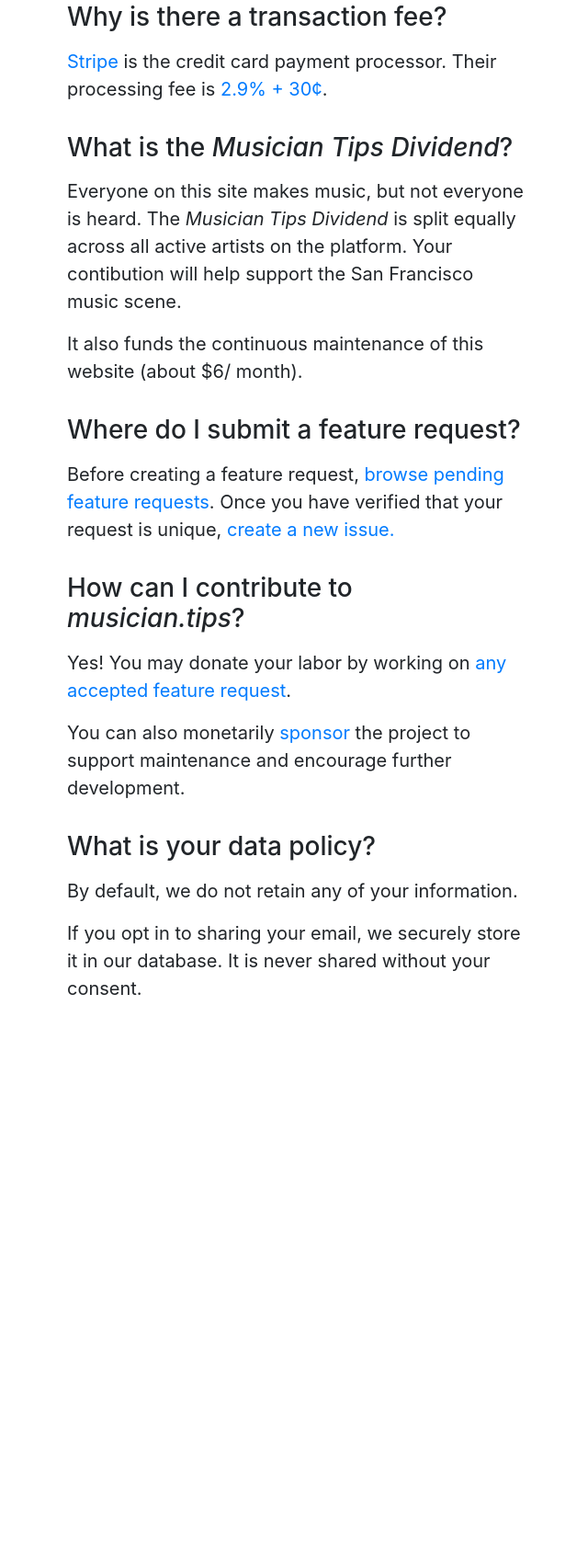
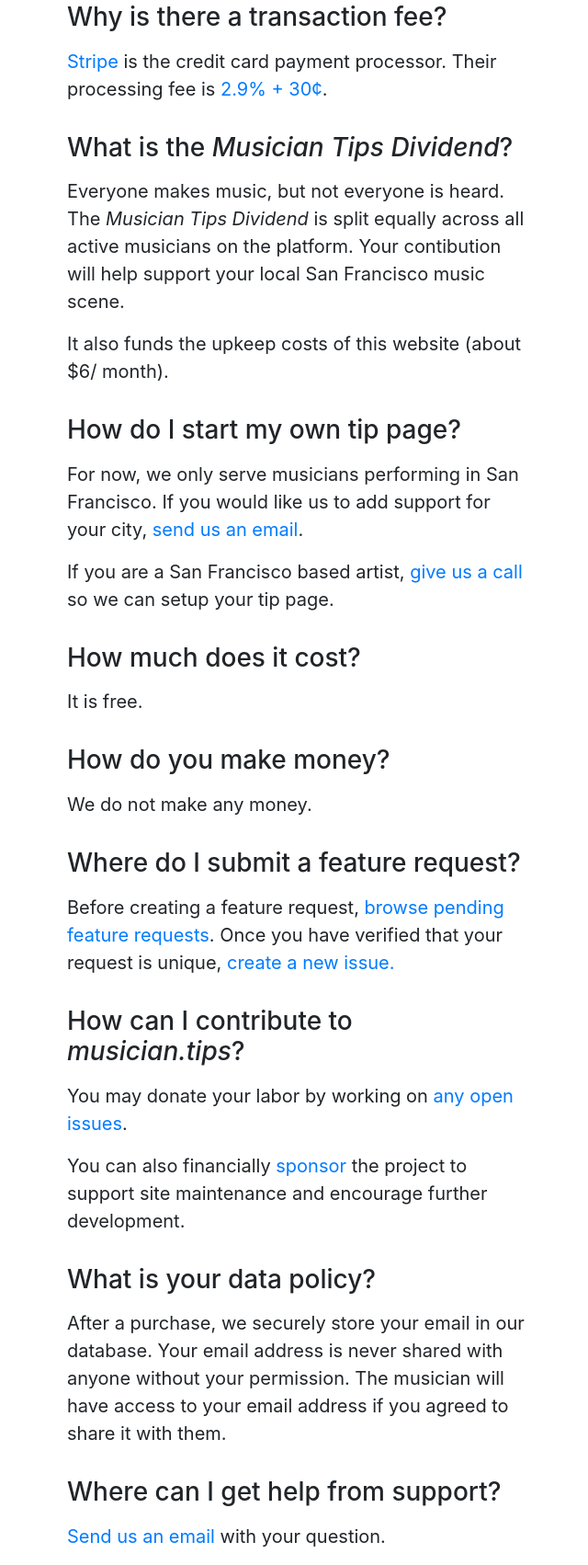
Before and after one commit to 0x213F/musician-tips, a Django app: page /faq/ in a window 1280 px wide. Shown: the part 174-1876 px from the top of the page at 92% size, without its empty margins (317-957 px from the left). Before the commit the page ends 1256 px from the top, so only its background shows below. Run offline with Django 3.2, Linux system fonts and the light colour scheme; some libraries are stand-ins or nearby versions.

Commit message:
update FAQ

```diff
--- a/tip_jar/templates/pages/faq.html
+++ b/tip_jar/templates/pages/faq.html
@@ -30,29 +30,34 @@
   <blockquote class="blockquote">
 
     <h3 id="transaction-fee">Why is there a transaction fee?</h3>
-
     <p><a href="https://stripe.com">Stripe</a> is the credit card payment processor. Their processing fee is <a href="https://stripe.com/pricing">2.9% + 30¢</a>.</p>
 
     <h3 id="dividend">What is the <i>Musician Tips Dividend</i>?</h3>
+    <p>Everyone makes music, but not everyone is heard. The <i>Musician Tips Dividend</i> is split equally across all active musicians on the platform. Your contibution will help support your local San Francisco music scene.</p>
+    <p>It also funds the upkeep costs of this website (about $6/ month).</p>
 
-    <p>Everyone on this site makes music, but not everyone is heard. The <i>Musician Tips Dividend</i> is split equally across all active artists on the platform. Your contibution will help support the San Francisco music scene.</p>
+    <h3 id="sign-up">How do I start my own tip page?</h3>
+    <p>For now, we only serve musicians performing in San Francisco. If you would like us to add support for your city, <a href="mailto: josh@schultheiss.io">send us an email</a>.</p>
+    <p>If you are a San Francisco based artist, <a href="tel:6507729358">give us a call</a> so we can setup your tip page.</p>
 
-    <p>It also funds the continuous maintenance of this website (about $6/ month).</p>
+    <h3 id="cost">How much does it cost?</h3>
+    <p>It is free.</p>
+
+    <h3 id="cost">How do you make money?</h3>
+    <p>We do not make any money.</p>
 
     <h3 id="feature-request">Where do I submit a feature request?</h3>
-
     <p>Before creating a feature request, <a href="https://github.com/0x213F/musician-tips/issues/">browse pending feature requests</a>. Once you have verified that your request is unique, <a href="https://github.com/0x213F/musician-tips/issues/new">create a new issue.</a></p>
 
     <h3 id="contribute">How can I contribute to <i>musician.tips</i>?</h3>
-
-    <p>Yes! You may donate your labor by working on <a href="https://github.com/0x213F/musician-tips/issues/">any accepted feature request</a>.</p>
-
-    <p>You can also monetarily <a href="https://github.com/0x213F/musician-tips">sponsor</a> the project to support maintenance and encourage further development.</p>
+    <p>You may donate your labor by working on <a href="https://github.com/0x213F/musician-tips/issues/">any open issues</a>.</p>
+    <p>You can also financially <a href="https://github.com/0x213F/musician-tips">sponsor</a> the project to support site maintenance and encourage further development.</p>
 
     <h3 id="data-policy">What is your data policy?</h3>
+    <p>After a purchase, we securely store your email in our database. Your email address is never shared with anyone without your permission. The musician will have access to your email address if you agreed to share it with them.</p>
 
-    <p>By default, we do not retain any of your information.</p>
-    <p>If you opt in to sharing your email, we securely store it in our database. It is never shared without your consent.</p>
+    <h3 id="support">Where can I get help from support?</h3>
+    <p><a href = "mailto: josh@schultheiss.io">Send us an email</a> with your question.</p>
 
   </blockquote>
 
```
